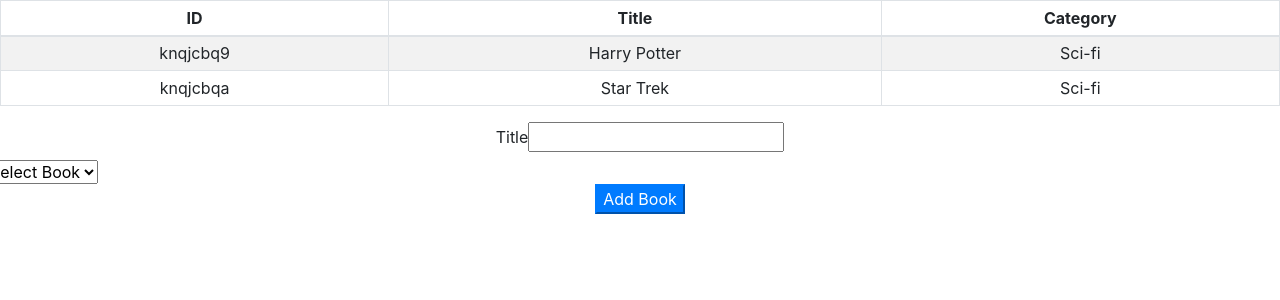
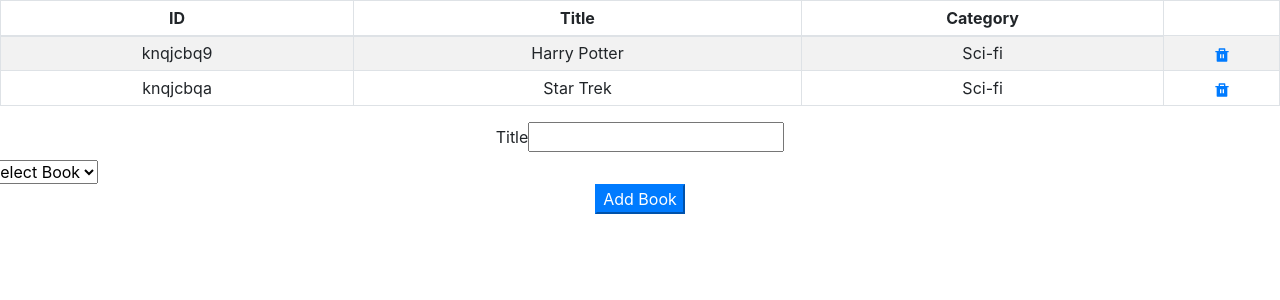
Before and after one commit to cvilla714/bookstore-react-redux, a React (Create React App) app: page / in a window 1280 px wide. Shown: the top 300 px of the page. Built offline with nearby package versions, Linux system fonts and the light colour scheme.

Commit message:
imported icon, actions and created the function to delete the book

```diff
--- a/src/components/Book.js
+++ b/src/components/Book.js
@@ -1,18 +1,41 @@
 import React from 'react';
 import PropTypes from 'prop-types';
+import { RiDeleteBinFill } from 'react-icons/ri';
+import { connect } from 'react-redux';
+import { deleteBookAction } from '../actions/index';
 
-const List = ({ id, name, category }) => (
+const List = ({
+  id, name, category, deleteBook,
+}) => {
+  const onDelete = () => {
+    deleteBook(id);
+  };
+  return (
     <tr>
       <td>{id}</td>
       <td>{name}</td>
       <td>{category}</td>
+      <td>
+        {' '}
+        <a href="#!" onClick={onDelete}>
+          <RiDeleteBinFill />
+        </a>
+      </td>
     </tr>
   );
+};
 
 List.propTypes = {
   id: PropTypes.string.isRequired,
   name: PropTypes.string.isRequired,
   category: PropTypes.string.isRequired,
+  deleteBook: PropTypes.func.isRequired,
 };
 
-export default List;
+const mapDispatchToProps = (dispatch) => {
+  const deleteBook = (bookid) => dispatch(deleteBookAction(bookid));
+
+  return { deleteBook };
+};
+
+export default connect(null, mapDispatchToProps)(List);
```
Lines whose indentation alone changed are shown as unchanged.
